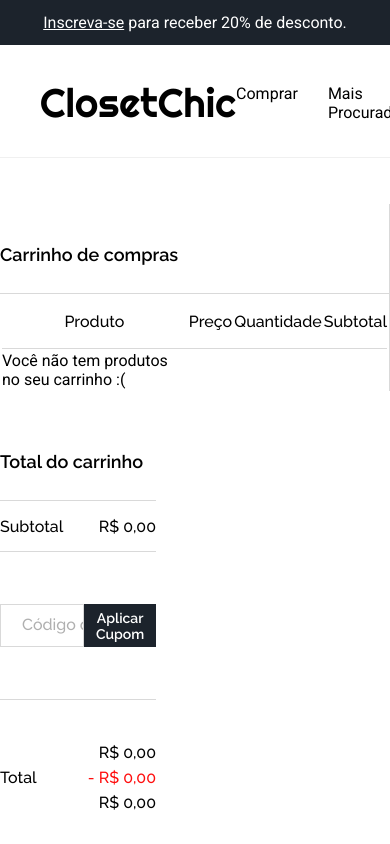
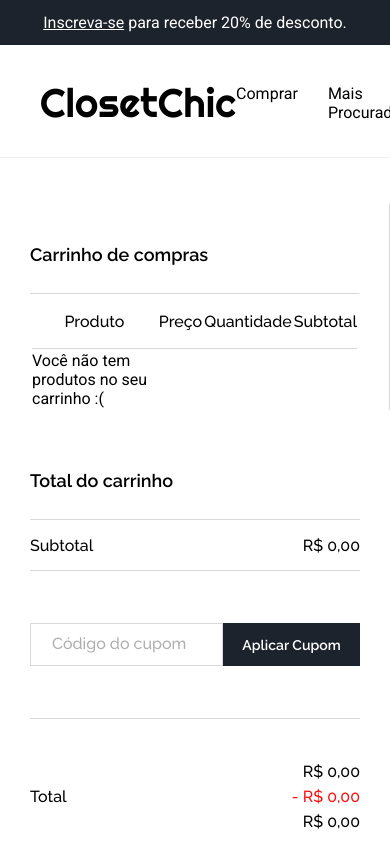
Before and after one commit to patrick-ddeus/closetchic-front, a React (Create React App) app: page /cart in a window 390 px wide. Shown: the top 844 px of the page. Built offline with nearby package versions, Linux system fonts and the light colour scheme.

Commit message:
Cart page made responsive

```diff
--- a/src/pages/CartPage/index.jsx
+++ b/src/pages/CartPage/index.jsx
@@ -113,7 +113,7 @@
             <h1>Carrinho de compras</h1>
             <SectionBreak />
             <ContainerCart>
-            <table style={{width:"100%", position:"relative"}}>
+            <table style={{width:"100%"}}>
             <TableDescriptions>
                 <th colSpan={3}>Produto</th>
                 <th>Preço</th>
--- a/src/pages/CartPage/style.jsx
+++ b/src/pages/CartPage/style.jsx
@@ -11,7 +11,7 @@
     font-size: 18px;
     margin-bottom: 28px;
   }
-  @media (max-width: 800px) {
+  @media (max-width: 1200px) {
     flex-direction: column;
   }
 `
@@ -19,16 +19,16 @@
   width: 100%;
   border-right: 1px solid #D9D9D9;
   padding: 40px 46px 0px 31px;
-  @media (max-width: 800px) {
-    padding: 40px 0px 0px 0px;
+  @media (max-width: 1200px) {
+    padding: 40px 30px 0px 30px;
   }
 `
 export const ContainerRight = styled.div`
   max-width: 40%;
   padding: 40px 72px 0px 47px;
-  @media (max-width: 800px) {
-    width: 100%;
-    padding: 60px 0px 0px 0px;
+  @media (max-width: 1200px) {
+    max-width: 100%;
+    padding: 60px 30px;
   }
 `
 export const SectionBreak = styled.div`
@@ -49,7 +49,7 @@
   }
 `
 export const ContainerCart = styled.div`
-  max-height: 468px;
+  max-height: 600px;
   overflow-y: auto;
   -ms-overflow-style: none;
   scrollbar-width: none;
@@ -64,6 +64,7 @@
   font-size: 15px;
   td{
     text-align: center;
+    padding-top: 15px;
     img{
       width: 172px;
       height: 174px;
```
